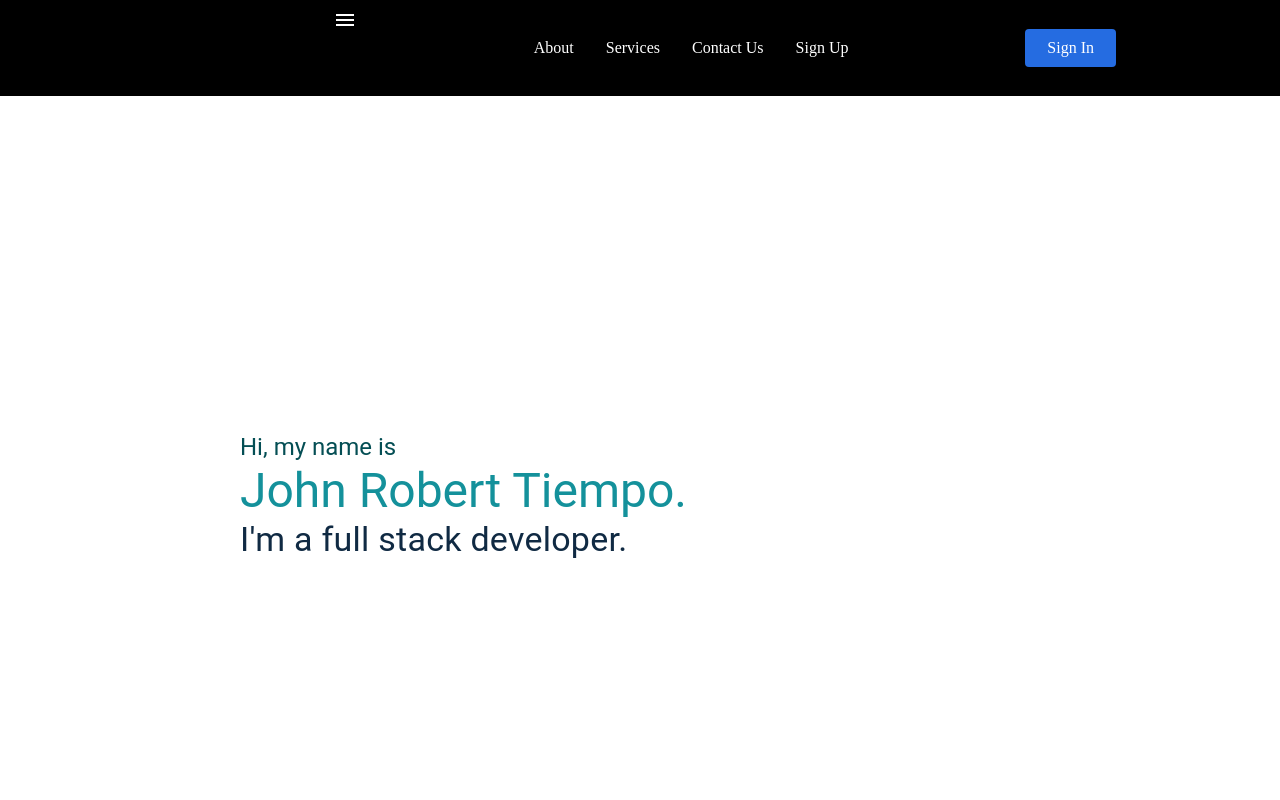
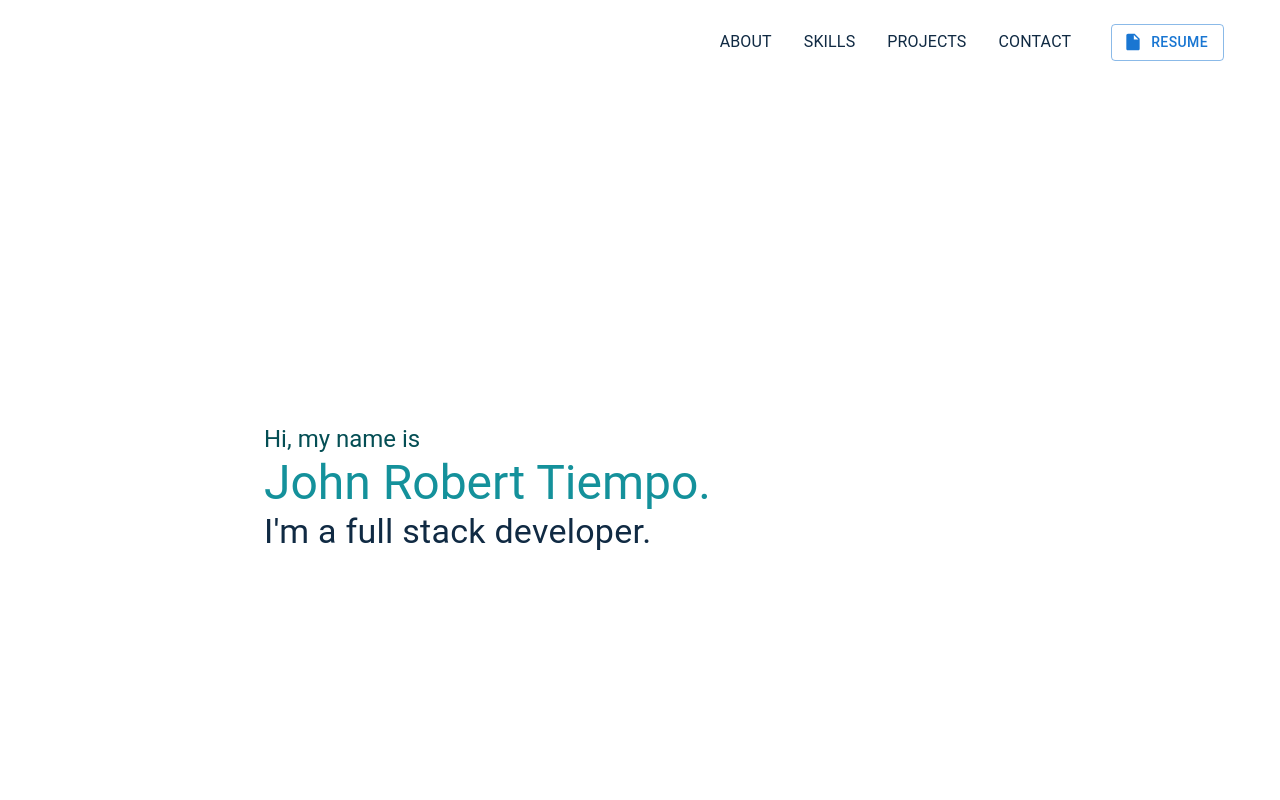
Before and after one commit to rtiempo/dev-portfolio, a React (Create React App) app: page / in a window 1280 px wide. Shown: the top 800 px of the page. Built offline with nearby package versions, Linux system fonts and the light colour scheme.

Commit message:
Add resume and windows email client in contact

```diff
--- a/src/components/About/About.jsx
+++ b/src/components/About/About.jsx
@@ -4,7 +4,7 @@ import { Grid, Stack, Typography, Divider } from '@mui/material';
 const About = () => {
     return (
         <>
-            <Stack spacing={8} direction='column' justifyContent='center' sx={{ minHeight: '80vh' }}>
+            <Stack id='About' spacing={8} direction='column' justifyContent='center' sx={{ minHeight: '80vh' }}>
                 <Typography align='center' variant='h4' color='#14919B'>ABOUT</Typography>
                 <Divider />
                 <Grid container direction='row' alignItems='center' sx={{ maxWidth: '100vh' }}>
--- a/src/components/Contact/Contact.jsx
+++ b/src/components/Contact/Contact.jsx
@@ -5,10 +5,16 @@ import ArrowForwardIcon from '@mui/icons-material/ArrowForward';
 const Contact = () => {
     return (
         <>
-            <Stack spacing={6} direction='column' alignItems='center' justifyContent='center'  sx={{ minHeight: '100vh' }}>
+            <Stack id='Contact' spacing={6} direction='column' alignItems='center' justifyContent='center'  sx={{ minHeight: '100vh' }}>
                 <Typography variant='h3' color='#14919B'>Get in touch.</Typography>
                 <Typography align='center' variant='h5' color='#044E54'>Have a project in mind or just wanna say hi?</Typography>
-                <Button startIcon={<ArrowForwardIcon />} variant="text"><Typography variant='h4' >Shoot me an email.</Typography></Button>
+                <Button
+                    startIcon={<ArrowForwardIcon />}
+                    variant="text"
+                    onClick={() => (window.open('mailto:jroberttiempo58@gmail.com?subject=Subject&body=Body%20goes%20here')
+                    )}>
+                    <Typography variant='h4' >Shoot me an email.</Typography>
+                </Button>
             </Stack>
         </>
     )
--- a/src/components/Hero/Hero.jsx
+++ b/src/components/Hero/Hero.jsx
@@ -4,7 +4,7 @@ import { Typography, Stack } from '@mui/material';
 const Hero = () => {
     return (
         <>
-            <Stack spacing={0} direction='column' justifyContent='center'  sx={{ minHeight: '100vh' }}>
+            <Stack p={3} direction='column' justifyContent='center'  sx={{ minHeight: '100vh' }}>
                 <Typography variant='h5' color='#044E54'>Hi, my name is</Typography>
                 <Typography variant='h3' color='#14919B'>John Robert Tiempo.</Typography>
                 <Typography variant='h4' color='#102A43'>I'm a full stack developer.</Typography>
--- a/src/components/Navbar/Navbar.jsx
+++ b/src/components/Navbar/Navbar.jsx
@@ -1,49 +1,110 @@
-import React from 'react';
-import { AppBar, Box, Toolbar, Button, IconButton, Typography } from '@mui/material';
+import React, { useState } from 'react';
+import { Button, IconButton, Typography } from '@mui/material';
 import InsertDriveFileIcon from '@mui/icons-material/InsertDriveFile';
-import { Nav, NavLink, Bars, NavMenu, NavBtn, NavBtnLink } from './Navbar.styles';
+import MenuIcon from '@mui/icons-material/Menu';
+import styled from 'styled-components';
+import { Link } from 'react-scroll';
+import { Link as RouterLink } from 'react-router-dom';
+
+const pdf = 'https://drive.google.com/file/d/1ygikiatfsb9QK163mqN1eMtuhI6MQJlR/view?usp=sharing';
 
 const Navbar = () => {
+    const [isOpen, setIsOpen] = useState(false);
+
     return (
         <>
-            {/* <AppBar sx={{ backgroundColor: "#ffffff", boxShadow: 'none' }} position="absolute">
-                <Toolbar>
-                    <Typography color='inherit' variant="h6" component="div" sx={{ flexGrow: 1 }}>
-                        u w u
-                    </Typography>
-                    <Button variant='text'>About</Button>
-                    <Button variant='text'>Skills</Button>
-                    <Button variant='text'>Projects</Button>
-                    <Button variant='text'>Contact</Button>
-                    <Button variant='outlined' startIcon={<InsertDriveFileIcon />}>Resume</Button>
-                </Toolbar>
-            </AppBar> */}
             <Nav>
-                <NavLink to='/'>
-                </NavLink>
-                <Bars />
-                <NavMenu>
-                <NavLink to='/about' activeStyle>
-                    About
-                </NavLink>
-                <NavLink to='/services' activeStyle>
-                    Services
-                </NavLink>
-                <NavLink to='/contact-us' activeStyle>
-                    Contact Us
-                </NavLink>
-                <NavLink to='/sign-up' activeStyle>
-                    Sign Up
-                </NavLink>
-                {/* Second Nav */}
-                {/* <NavBtnLink to='/sign-in'>Sign In</NavBtnLink> */}
-                </NavMenu>
-                <NavBtn>
-                <NavBtnLink to='/signin'>Sign In</NavBtnLink>
-                </NavBtn>
+                <Logo></Logo>
+                <Burger>
+                    <IconButton onClick={() => setIsOpen(!isOpen)}>
+                        <MenuIcon />
+                    </IconButton>
+                </Burger>
+                <Menu isOpen={isOpen}>
+                    <MenuLink component={Link} to='About' smooth={true} duration={1000}>
+                        <Typography variant='subtitle1'>ABOUT</Typography>
+                    </MenuLink>
+                    <MenuLink component={Link} to='Skills' smooth={true} duration={1000}>
+                        <Typography variant='subtitle1'>SKILLS</Typography>
+                    </MenuLink>
+                    <MenuLink component={Link} to='Projects' smooth={true} duration={1000}>
+                        <Typography variant='subtitle1'>PROJECTS</Typography>
+                    </MenuLink>
+                    <MenuLink component={Link} to='Contact' smooth={true} duration={1000}>
+                        <Typography variant='subtitle1'>CONTACT</Typography>
+                    </MenuLink>
+                    <Button
+                        href={pdf}
+                        variant='outlined'
+                        startIcon={<InsertDriveFileIcon />}
+                        sx={{ m: 3 }}
+                        target='_blank'
+                        rel='noreferrer noopener'>
+                        Resume
+                    </Button>
+                </Menu>
             </Nav>
         </>
     )
 }
 
+const Nav = styled.nav`
+    background: #ffffff;
+    height: 64px;
+    display: flex;
+    justify-content: space-between;
+    align-items: center;
+    flex-wrap: wrap;
+    padding: 0 2rem;
+
+    @media screen and (max-width: 768px) {
+        padding: 0 1rem;
+    }
+`;
+
+const Menu = styled.div`
+    display: flex;
+    justify-content: space-between;
+    align-items: center;
+    position: relative;
+    background: #ffffff;
+
+    @media screen and (max-width: 768px) {
+        overflow: hidden;
+        flex-direction: column;
+        max-height: ${({ isOpen }) => (isOpen ? '300px' : '0')};
+        transition: max-height 0.3s ease-in;
+        width: 100%;
+    }
+`;
+
+const MenuLink =styled(Link)`
+
+    margin: 0.5rem 1rem;
+    cursor: pointer;
+    text-align: center;
+    text-decoration: none;
+    color: #102A43;
+    transition: all 0.3s ease-in;
+
+    &:hover {
+        color: #14919B;
+        border-bottom: 2px solid #14919B;
+
+    }
+`;
+
+const Burger = styled.div`
+    display: none;
+
+    @media screen and (max-width: 768px) {
+        display: flex;
+    }
+`;
+
+const Logo = styled(Link)`
+    color: inherit;
+    text-decoration: none;
+`;
+
 export default Navbar;
--- a/src/components/Navbar/Navbar.styles.js
+++ /dev/null
@@ -1,86 +0,0 @@
-import styled from 'styled-components';
-import MenuIcon from '@mui/icons-material/Menu';
-import { Link } from 'react-scroll';
-
-export const Nav = styled.nav`
-  background: #000;
-  height: 80px;
-  display: flex;
-  justify-content: space-between;
-  padding: 0.5rem calc((100vw - 1000px) / 2);
-  z-index: 10;
-  /* Third Nav */
-  /* justify-content: flex-start; */
-`;
-
-export const NavLink = styled(Link)`
-  color: #fff;
-  display: flex;
-  align-items: center;
-  text-decoration: none;
-  padding: 0 1rem;
-  height: 100%;
-  cursor: pointer;
-  &.active {
-    color: #15cdfc;
-  }
-`;
-
-export const Bars = styled(MenuIcon)`
-  display: none;
-  color: #fff;
-  @media screen and (max-width: 768px) {
-    display: block;
-    position: absolute;
-    top: 0;
-    right: 0;
-    transform: translate(-100%, 75%);
-    font-size: 1.8rem;
-    cursor: pointer;
-  }
-`;
-
-export const NavMenu = styled.div`
-  display: flex;
-  align-items: center;
-  margin-right: -24px;
-  /* Second Nav */
-  /* margin-right: 24px; */
-  /* Third Nav */
-  /* width: 100vw;
-  white-space: nowrap; */
-  @media screen and (max-width: 768px) {
-    display: none;
-  }
-`;
-
-export const NavBtn = styled.nav`
-  display: flex;
-  align-items: center;
-  margin-right: 24px;
-  /* Third Nav */
-  /* justify-content: flex-end;
-  width: 100vw; */
-  @media screen and (max-width: 768px) {
-    display: none;
-  }
-`;
-
-export const NavBtnLink = styled(Link)`
-  border-radius: 4px;
-  background: #256ce1;
-  padding: 10px 22px;
-  color: #fff;
-  outline: none;
-  border: none;
-  cursor: pointer;
-  transition: all 0.2s ease-in-out;
-  text-decoration: none;
-  /* Second Nav */
-  margin-left: 24px;
-  &:hover {
-    transition: all 0.2s ease-in-out;
-    background: #fff;
-    color: #010606;
-  }
-`;
--- a/src/components/Projects/Projects.jsx
+++ b/src/components/Projects/Projects.jsx
@@ -6,7 +6,7 @@ import ecomImg from '../../assets/imgs/ecom_comp.jpg';
 const Projects = () => {
     return (
         <>
-            <Stack spacing={6} direction='column' justifyContent='center' mt={6} sx={{ minHeight: '100vh' }}>
+            <Stack id='Projects' spacing={6} direction='column' justifyContent='center' mt={6} sx={{ minHeight: '100vh' }}>
                 <Typography align='center' variant='h4' color='#14919B'>PROJECTS</Typography>
                 <Divider />
                 <Grid container direction='row' alignItems='flex-start' sx={{ maxWidth: '90vh' }}>
--- a/src/components/Skills/Skills.jsx
+++ b/src/components/Skills/Skills.jsx
@@ -5,7 +5,7 @@ import { Grid, Stack, Typography, Divider } from '@mui/material';
 const Skills = () => {
     return (
         <>
-            <Stack spacing={2} direction='column' justifyContent='center' sx={{ minHeight: '80vh' }}>
+            <Stack id='Skills' spacing={2} direction='column' justifyContent='center' sx={{ minHeight: '80vh' }}>
                 <Typography mb={2} align='center' variant='h4' color='#14919B'>SKILLS</Typography>
                 <Divider />
                 <Grid container direction='row' alignItems='flex-start'>
```
Also changed, not shown: src/components/Footer/Footer.jsx (+6 -6 lines), src/components/Skills/Skills.styles.js (deleted, +0 -8 lines), src/App.js (line endings or trailing spaces), 1 other file (tests, documents, lock files or other folders).
